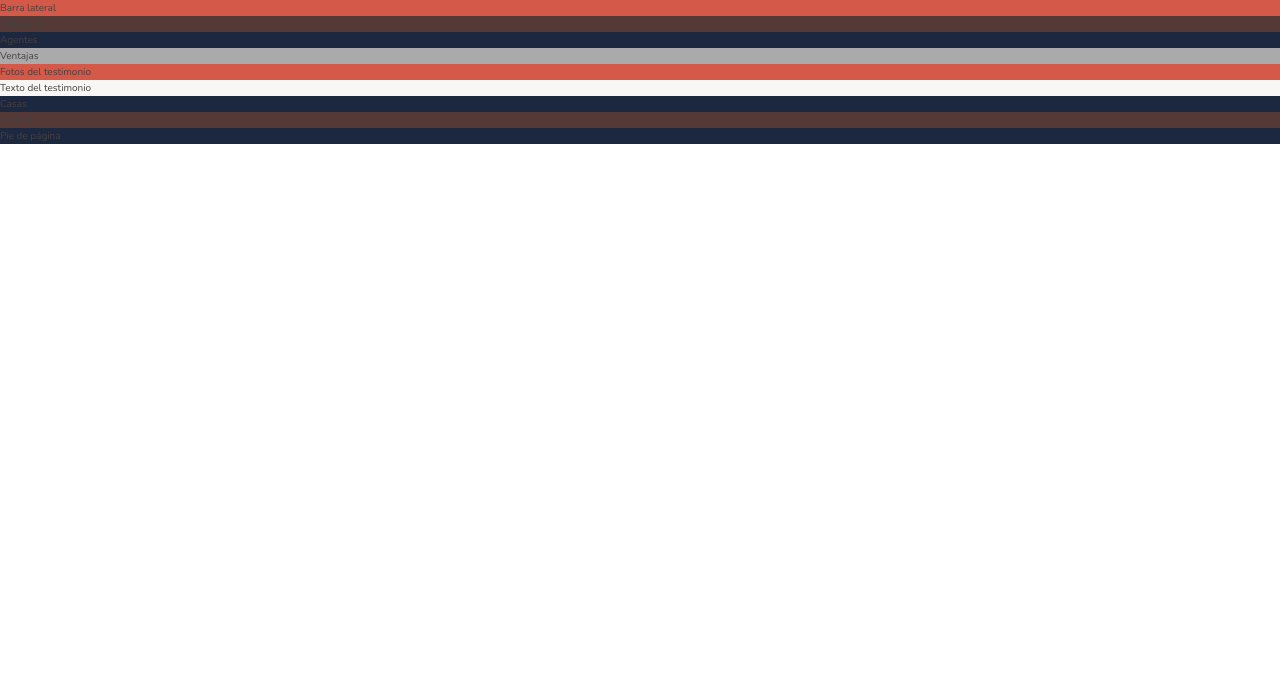
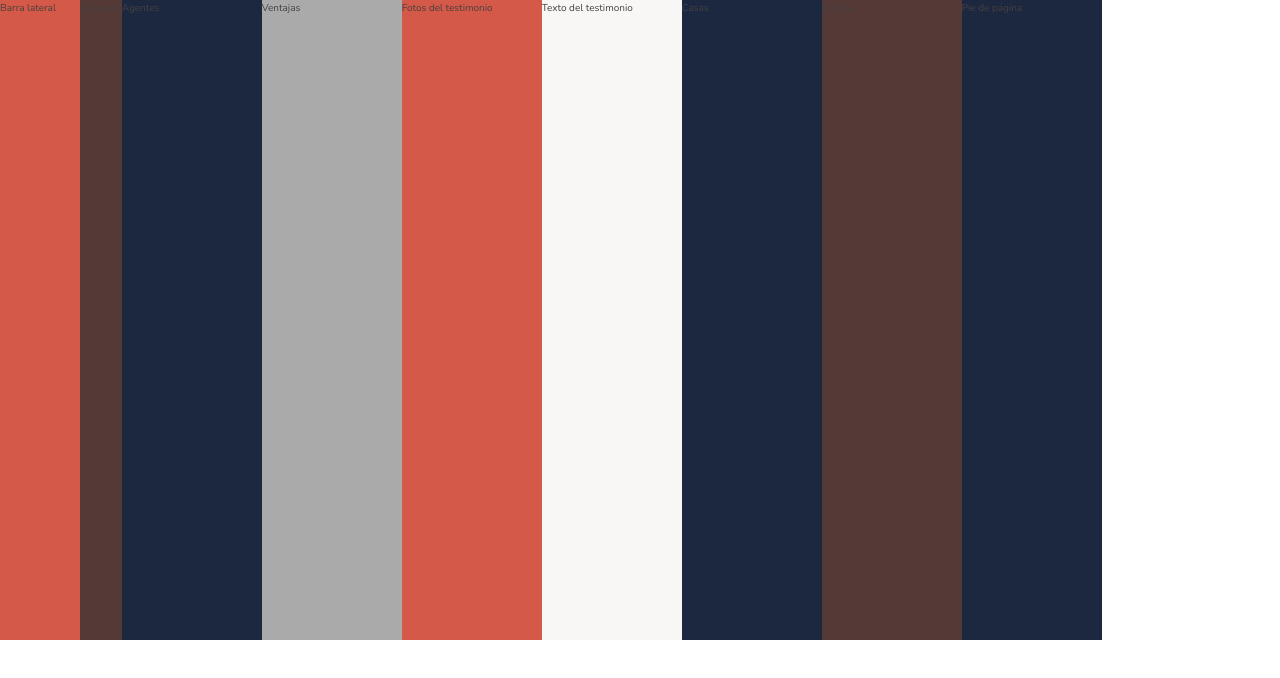
Before and after one commit to gerardoparrajc/css-grid, a website: page index.html in a window 1280 px wide. Drawn offline with nearby package versions, Linux system fonts and the light colour scheme.

Commit message:
Creada la divisicón de columnas y filas del layout

```diff
--- a/sass/_base.scss
+++ b/sass/_base.scss
@@ -33,3 +33,13 @@ body {
     font-weight: 300;
     line-height: 1.6;
 }
+
+// GRID
+.container {
+    display: grid;
+
+    grid-template-rows: 80vh min-content 40vw repeat(3, min-content);
+    // grid-template-columns: repeat(8, 1fr);
+    // grid-template-columns: 8rem repeat(8, minmax(min-content, 14rem));
+    grid-template-columns: [sidebar-start] 8rem [sidebar-end full-start] 1fr [center-start] repeat(8, [col-start] minmax(min-content, 14rem) [col-end] ) [center-end] 1fr [full-end];
+}
```
Also changed, not shown: css/style.css.
